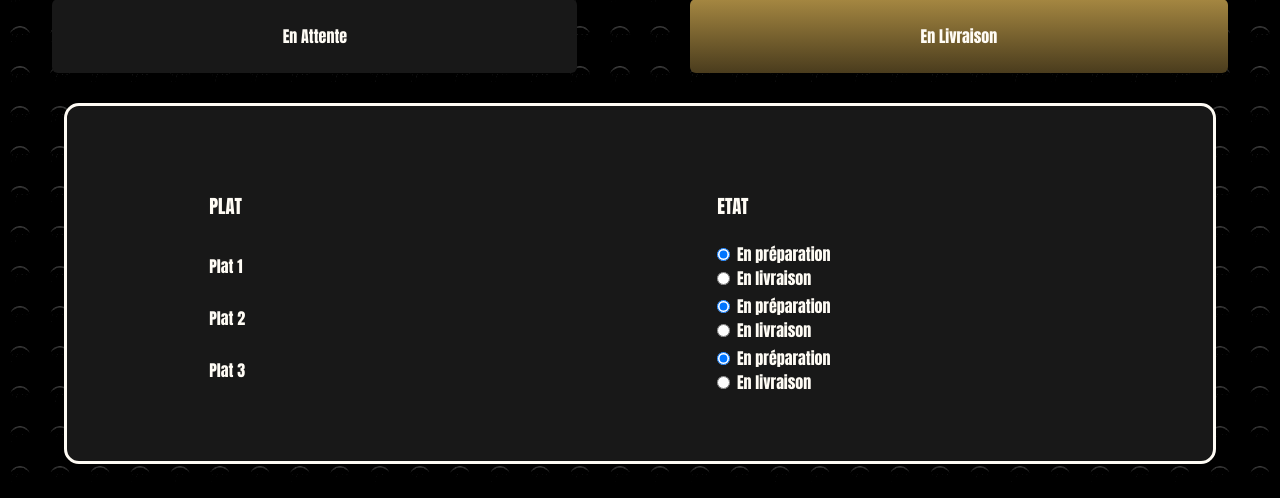
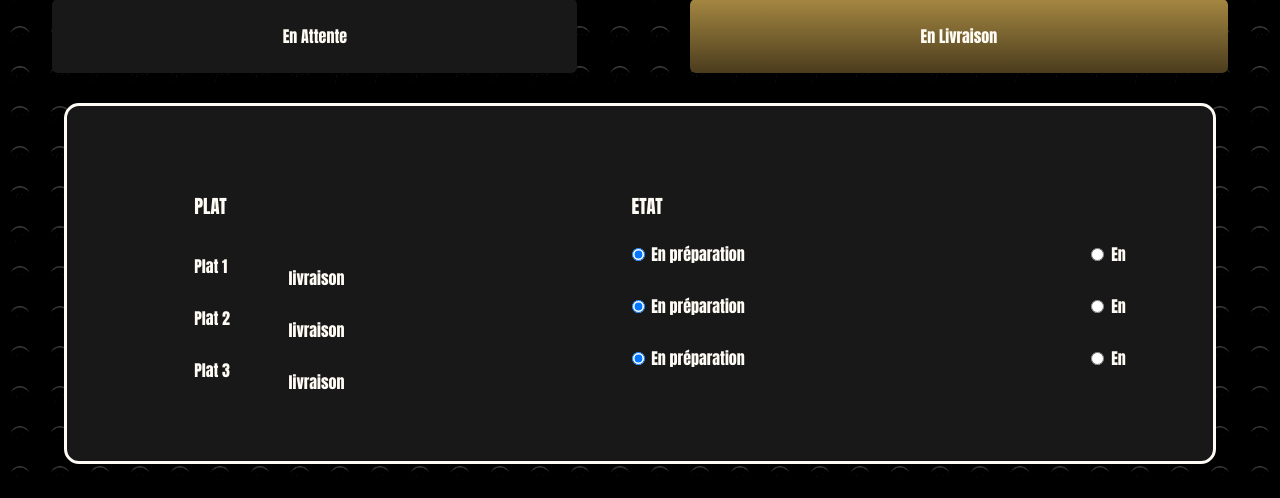
Before and after one commit to etiennec78/la-brique-doree, a PHP site: page /restaurateur.html in a window 1280 px wide. Shown: the part 302-800 px from the top of the page. Run offline with PHP 8.4, Linux system fonts and the light colour scheme.

Commit message:
Modify margin-left for table elements
Adjusted margin-left for table elements to improve layout.

```diff
--- a/restaurateur.css
+++ b/restaurateur.css
@@ -10,7 +10,7 @@
 }
 
 table h3, table span, table input {
-    margin-left: 50%;
+    margin-left: 40%;
 }
 
 .tab-content {
```
